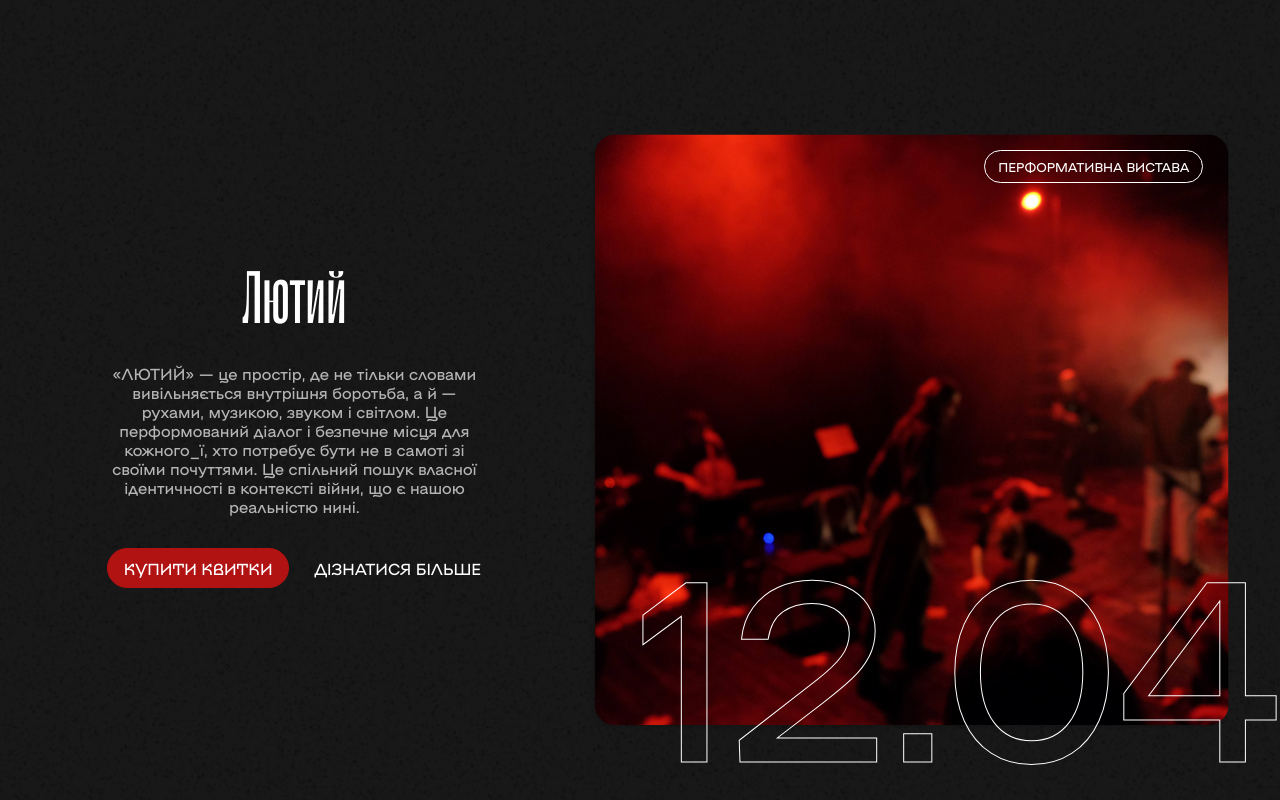
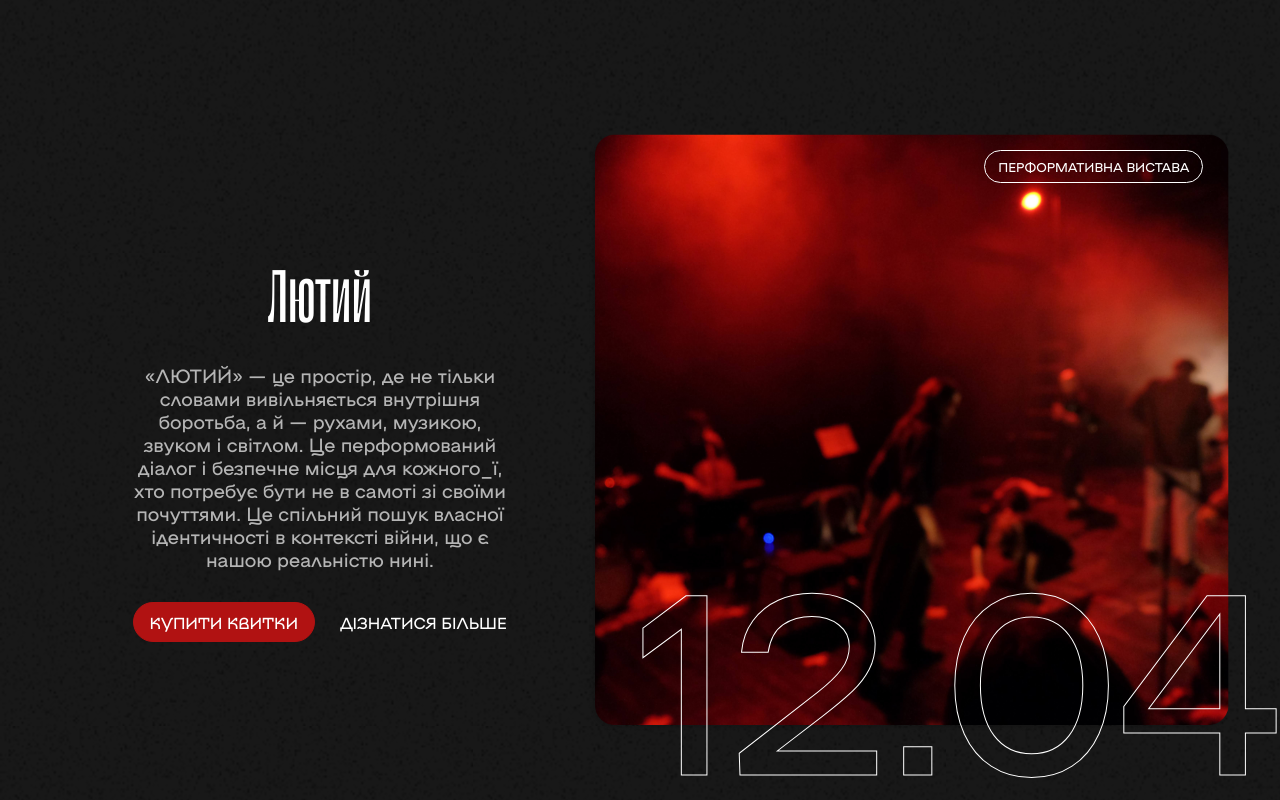
Before and after one commit to okuruchimas/Vatra-Frontend, a Next.js app: page / in a window 1280 px wide. Shown: the part 3460-4260 px from the top of the page. Built offline with nearby package versions, Linux system fonts and the light colour scheme.

Commit message:
remarks with performance dimensions, and remove header from dimension page

```diff
--- a/components /TheaterPoster/Performance/PerformanceImg.tsx
+++ b/components /TheaterPoster/Performance/PerformanceImg.tsx
@@ -44,7 +44,7 @@ const DateText = styled.span<{ left: number }>`
   position: absolute;
   right: ${({ left }) => (left ? "0" : "auto")};
   left: ${({ left }) => (left ? "auto" : "-4vw")};
-  bottom: -4vh;
+  bottom: -11vh;
   font-family: "namu-1750";
   font-size: 20vw;
   text-transform: uppercase;
--- a/components /TheaterPoster/Performance/PerormanceInfo.tsx
+++ b/components /TheaterPoster/Performance/PerormanceInfo.tsx
@@ -29,7 +29,7 @@ const InfoBlock = styled.div`
   display: flex;
   flex-direction: column;
   justify-content: center;
-  padding: 0 8vw 12vh 4vw;
+  padding: 0 4vw;
   width: 42vw;
 `;
 
@@ -42,8 +42,9 @@ const Title = styled.span`
 
 const Description = styled.span`
   font-family: "namu-1750";
-  font-size: 2vh;
+  font-size: 2.4vh;
   text-align: center;
+  padding: 0 2vw;
   color: #b5b5b5;
 `;
 
--- a/components /TheaterPoster/Performance/index.tsx
+++ b/components /TheaterPoster/Performance/index.tsx
@@ -57,7 +57,7 @@ export default Performance;
 
 const Wrap = styled.div`
   position: relative;
-  height: 50vw;
+  //height: 50vw;
   width: 100vw;
   display: flex;
   flex-direction: row;
--- a/pages/_app.tsx
+++ b/pages/_app.tsx
@@ -1,6 +1,5 @@
 import type { AppProps } from "next/app";
 import Seo from "../components /Seo";
-import Header from "../components /layout/Header";
 import Footer from "../components /layout/Footer";
 import styled from "@emotion/styled";
 import { Global, css } from "@emotion/react";
@@ -97,7 +96,6 @@ const App = ({ Component, pageProps }: AppProps) => {
         `}
       />
       <Seo />
-      <Header />
       <Component {...pageProps} />
       <Footer />
     </Wrap>
--- a/pages/index.tsx
+++ b/pages/index.tsx
@@ -7,10 +7,12 @@ import Bubbles from "../components /Bubbles";
 import MovingText from "../components /MovingText";
 import OurTeam from "../components /OurTeam";
 import JoinUs from "../components /JoinUs";
+import Header from "../components /layout/Header";
 
 const Home = () => {
   return (
     <Wrap id="/">
+      <Header />
       <Greeting />
       <PhotoSlider />
       <TheaterPoster />
```
